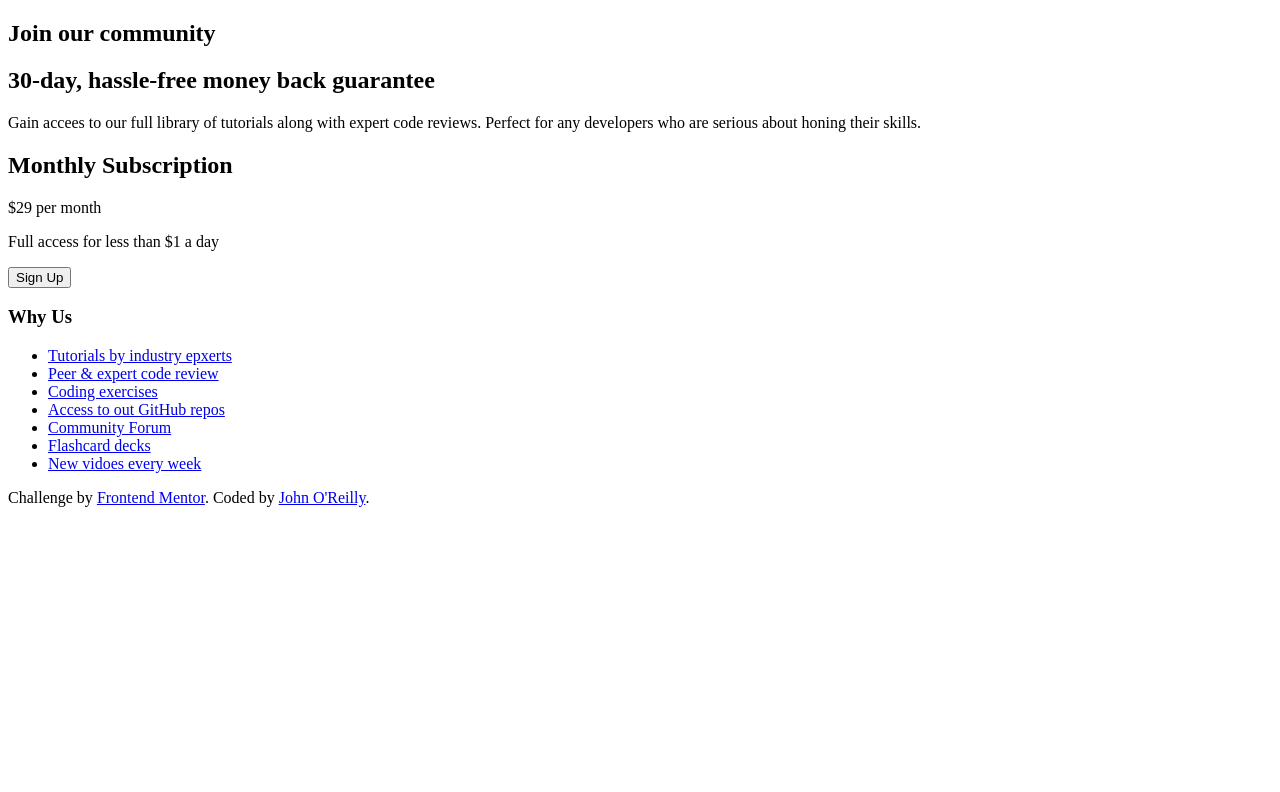
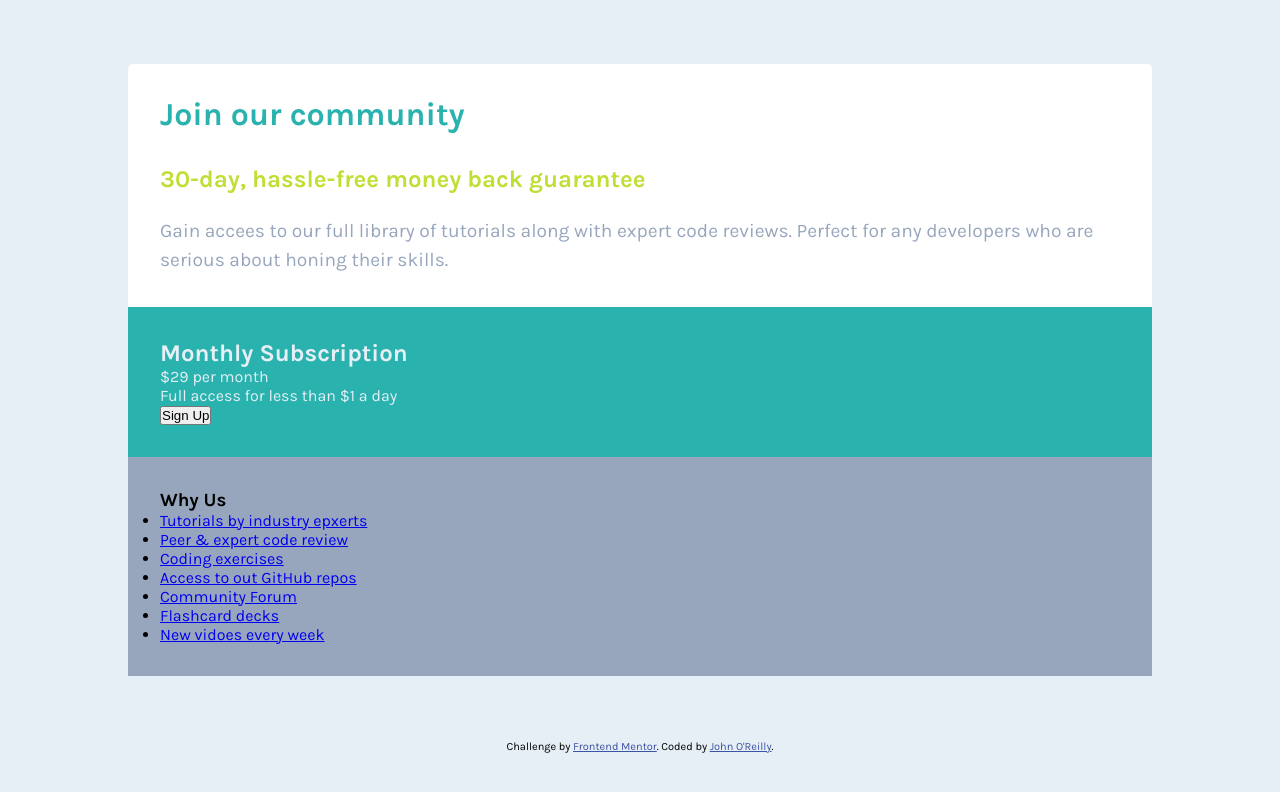
Before and after one commit to JohnPOR/price-grid-component, a plain HTML site: page index.html in a window 1280 px wide. Drawn offline with Linux system fonts and the light colour scheme.

Commit message:
initial CSS

```diff
--- a/index.html
+++ b/index.html
@@ -3,8 +3,11 @@
 <head>
   <meta charset="UTF-8">
   <meta name="viewport" content="width=device-width, initial-scale=1.0"> <!-- displays site properly based on user's device -->
-
-  <link rel="icon" type="image/png" sizes="32x32" href="./images/favicon-32x32.png">
+<link rel="preconnect" href="https://fonts.googleapis.com">
+<link rel="preconnect" href="https://fonts.gstatic.com" crossorigin>
+<link href="https://fonts.googleapis.com/css2?family=Big+Shoulders+Display:wght@700&family=Karla:wght@400;700&family=Lexend+Deca&display=swap" rel="stylesheet">
+<link rel="icon" type="image/png" sizes="32x32" href="./images/favicon-32x32.png">
+<link rel="stylesheet" href="style.css">
 
   <title>Frontend Mentor | Single Price Grid Component</title>
 </head>
@@ -23,7 +26,7 @@
       <h2 class="price-header">
         Monthly Subscription
       </h2>
-      <p><span>$29</span> per month</p>
+      <p><span>$29</span class="pm"> per month</p>
       <p>Full access for less than $1 a day</p>
       <input class="sign-up" type="button" value="Sign Up">
     </section>
--- a/style.css
+++ b/style.css
@@ -2,6 +2,58 @@
     padding: 0;
     margin: 0;
 }
+
+body {
+    background-color: hsl(204, 43%, 93%);
+    font-family: Karla, sans-serif;
+    font-size: 16px;
+    box-sizing: border-box;
+}
+
+.container {
+    width: 80vw;
+    margin: 4em auto;
+    background-color: white;
+    display: flex;
+    flex-direction: column;
+    border-radius: 5px;
+    box-shadow: ;
+}
+
+.hero {
+    padding: 2em;
+}
+
+.hero-header {
+    color: hsl(179, 62%, 43%);
+    margin-bottom: 1em;
+    font-size: 2em;
+}
+
+.sub-header {
+    color: hsl(71, 73%, 54%);
+    margin-bottom: 1em;
+    font-size: 1.5em;
+    font-weight: bold;
+}
+
+.hero > p {
+    color: hsl(218, 22%, 67%);
+    font-size: 1.2em;
+    line-height: 1.5em;
+}
+
+.price {
+    background-color: hsl(179, 62%, 43%);
+    padding: 2em;
+    color: hsl(204, 43%, 93%);
+}
+
+.information {
+    background-color: hsl(218, 22%, 67%);
+    padding: 2em;
+}
+
 
 .attribution {
     font-size: 11px;
```
Also changed, not shown: 1 other file.
